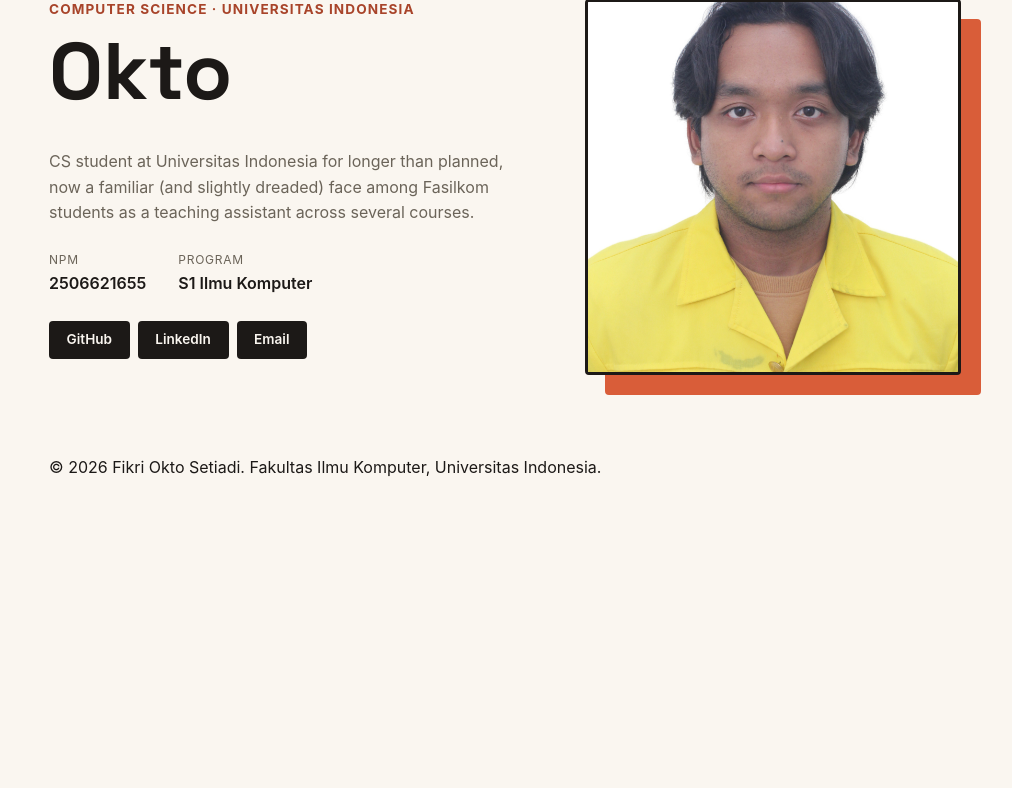
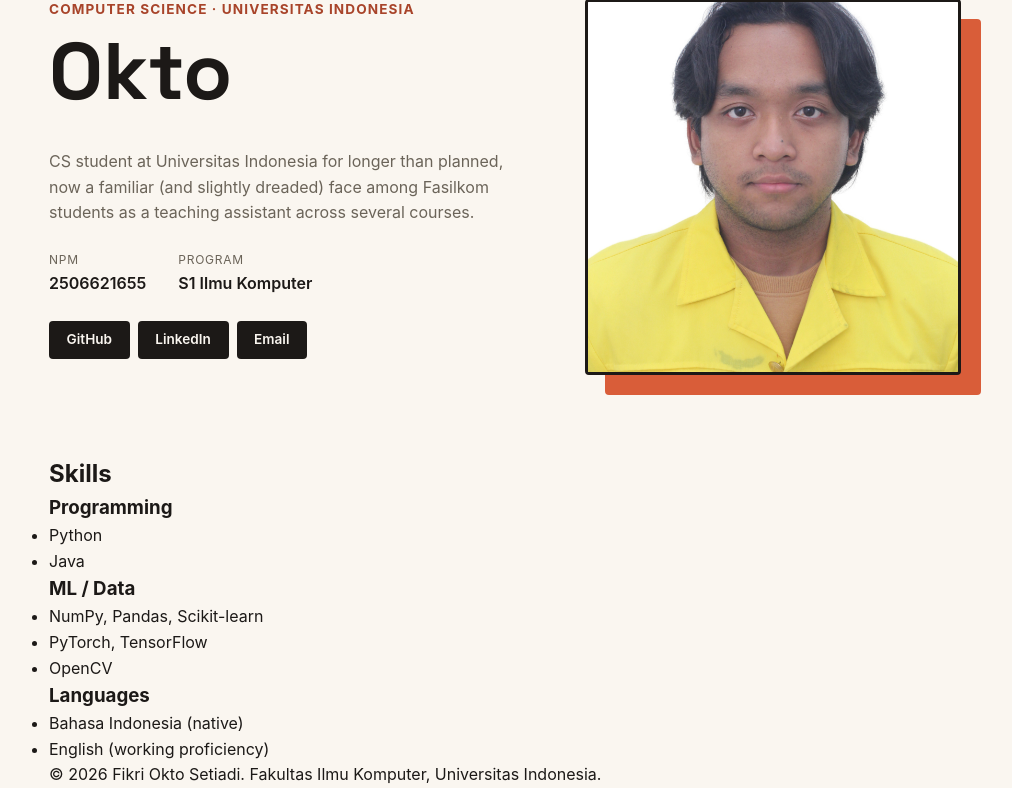
Before and after one commit to fikrioktos/myportofolio, a Django app: page / in a window 1280 px wide. Shown: the part 147-935 px from the top of the page, without its empty margins (135-1147 px from the left). Before the commit the page ends 624 px from the top, so only its background shows below. Run offline with Django 5.2, Linux system fonts and the light colour scheme.

Commit message:
feat(skills): tambah struktur HTML untuk bagian Skills

```diff
--- a/templates/index.html
+++ b/templates/index.html
@@ -50,6 +50,36 @@
                 </div>
             </div>
         </section>
+
+        <section class="skills" id="skills">
+            <div class="container">
+                <h2 class="section-title">Skills</h2>
+                <div class="skills-grid">
+                    <article class="skill-card">
+                        <h3>Programming</h3>
+                        <ul>
+                            <li>Python</li>
+                            <li>Java</li>
+                        </ul>
+                    </article>
+                    <article class="skill-card">
+                        <h3>ML / Data</h3>
+                        <ul>
+                            <li>NumPy, Pandas, Scikit-learn</li>
+                            <li>PyTorch, TensorFlow</li>
+                            <li>OpenCV</li>
+                        </ul>
+                    </article>
+                    <article class="skill-card">
+                        <h3>Languages</h3>
+                        <ul>
+                            <li>Bahasa Indonesia (native)</li>
+                            <li>English (working proficiency)</li>
+                        </ul>
+                    </article>
+                </div>
+            </div>
+        </section>
     </main>
 
     <footer class="site-footer">
```
